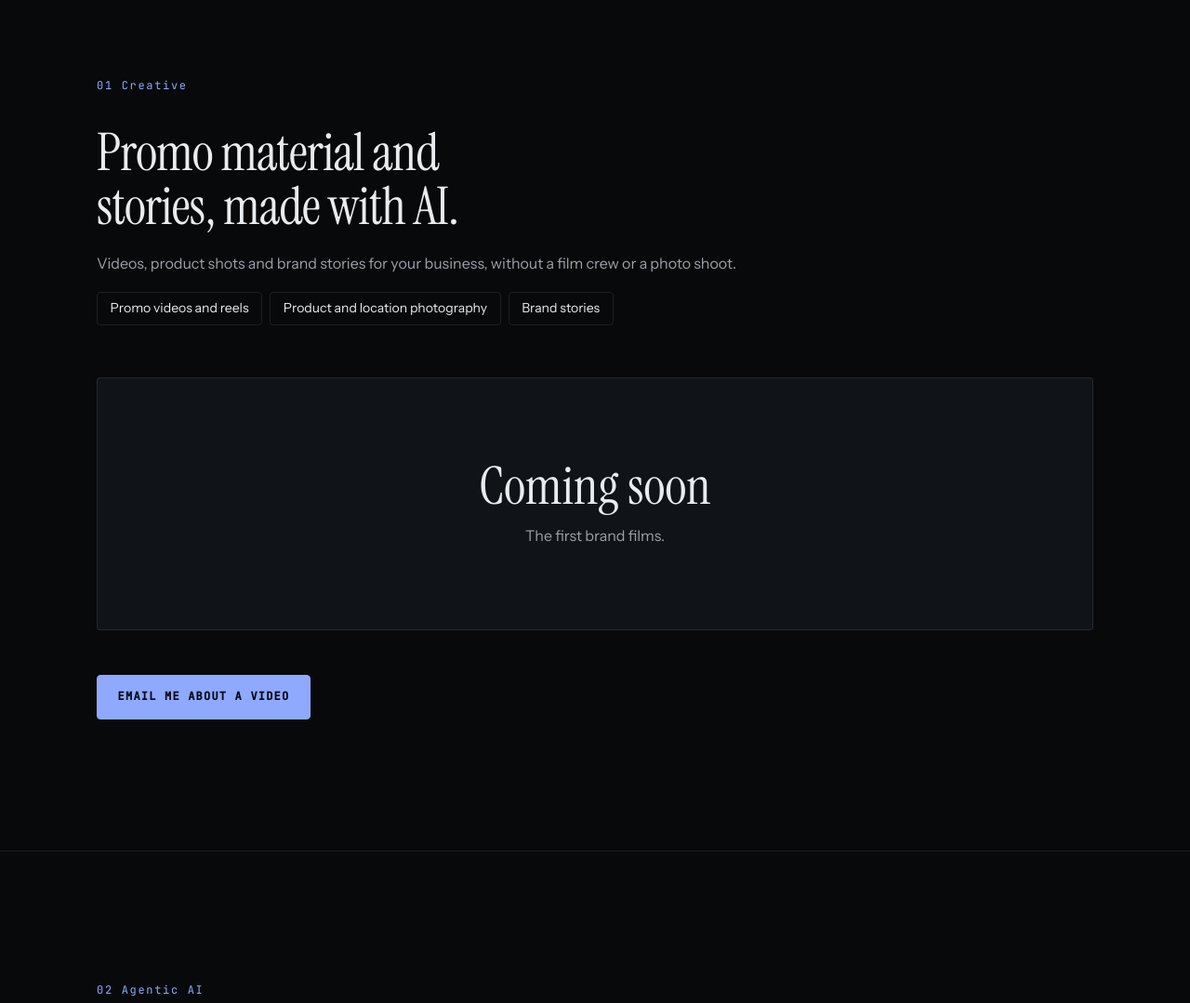
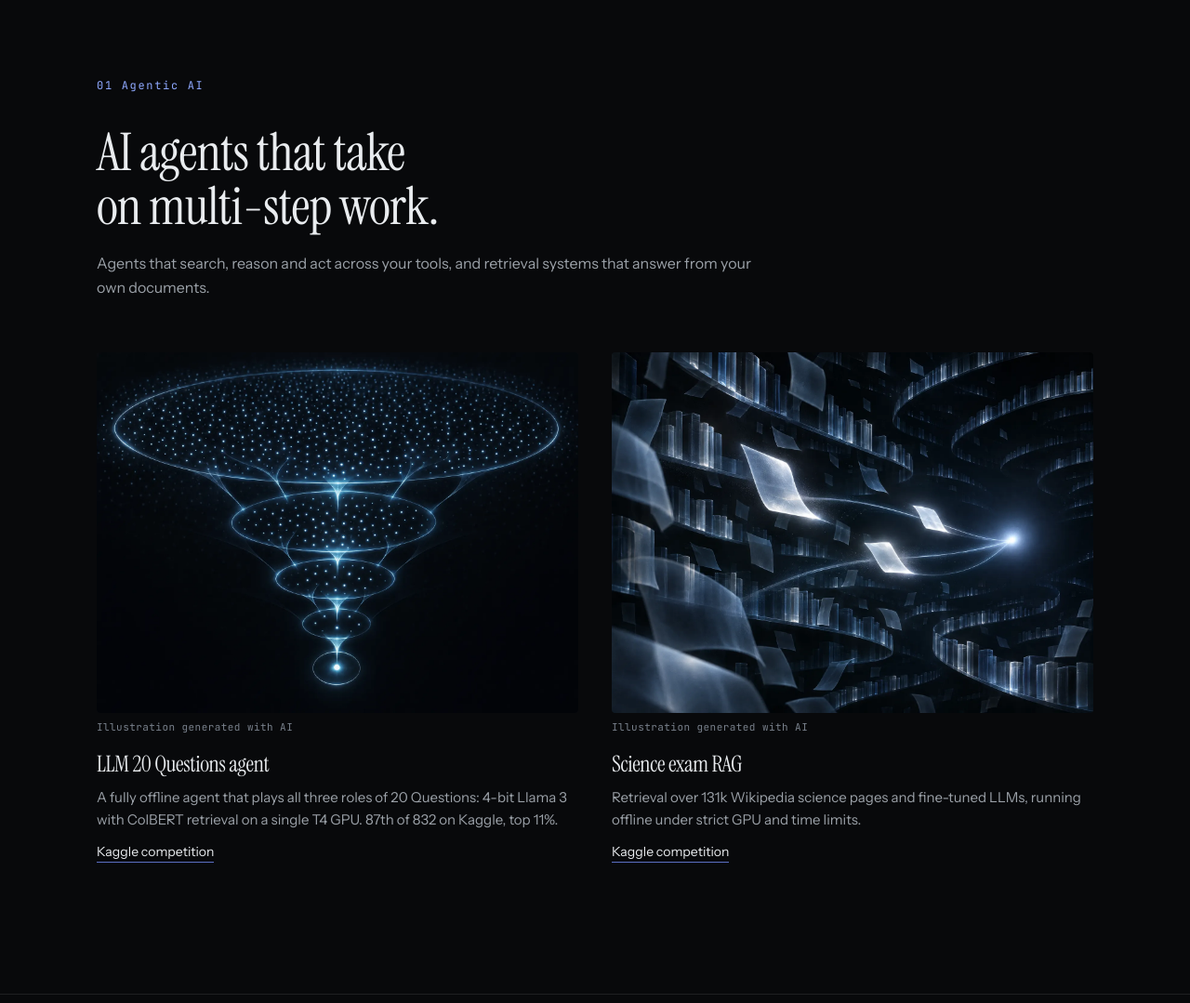
Before and after one commit to viktorcikojevic/luna-ai-lab-website, a plain HTML site: page index.html in a window 1280 px wide. Shown: the part 860-1939 px from the top of the page at 93% size. Drawn offline with Linux system fonts and the light colour scheme.

Commit message:
Remove the Creative section until the films are ready
Drops the section, its nav link, the Coming soon panel and their styles,
renumbers Agentic AI and Deep learning research to 01 and 02, and takes
promo videos out of the lede, the meta descriptions and the social image.

Co-Authored-By: Claude Opus 5.5 <noreply@anthropic.com>

```diff
--- a/index.html
+++ b/index.html
@@ -4,7 +4,7 @@
 <meta charset="utf-8">
 <meta name="viewport" content="width=device-width, initial-scale=1">
 <title>Luna AI Lab. Generative AI, AI agents and deep learning research</title>
-<meta name="description" content="Luna AI Lab is the studio of Viktor Cikojević, PhD, in Split, Croatia. AI-generated promo videos and imagery, AI agents, and custom deep learning models trained from scratch.">
+<meta name="description" content="Luna AI Lab is the studio of Viktor Cikojević, PhD, in Split, Croatia. AI agents and custom deep learning models trained from scratch.">
 <link rel="canonical" href="https://luna-ai-lab.com/">
 <meta name="theme-color" content="#08090b">
 <meta name="author" content="Viktor Cikojević">
@@ -13,13 +13,13 @@
 <meta property="og:url" content="https://luna-ai-lab.com/">
 <meta property="og:site_name" content="Luna AI Lab">
 <meta property="og:title" content="Luna AI Lab. Generative AI, AI agents and deep learning research">
-<meta property="og:description" content="Luna AI Lab is the studio of Viktor Cikojević, PhD, in Split, Croatia. AI-generated promo videos and imagery, AI agents, and custom deep learning models trained from scratch.">
+<meta property="og:description" content="Luna AI Lab is the studio of Viktor Cikojević, PhD, in Split, Croatia. AI agents and custom deep learning models trained from scratch.">
 <meta property="og:image" content="https://luna-ai-lab.com/assets/og.jpg">
 <meta property="og:image:width" content="1200">
 <meta property="og:image:height" content="630">
 <meta name="twitter:card" content="summary_large_image">
 <meta name="twitter:title" content="Luna AI Lab. Generative AI, AI agents and deep learning research">
-<meta name="twitter:description" content="Luna AI Lab is the studio of Viktor Cikojević, PhD, in Split, Croatia. AI-generated promo videos and imagery, AI agents, and custom deep learning models trained from scratch.">
+<meta name="twitter:description" content="Luna AI Lab is the studio of Viktor Cikojević, PhD, in Split, Croatia. AI agents and custom deep learning models trained from scratch.">
 <meta name="twitter:image" content="https://luna-ai-lab.com/assets/og.jpg">
 
 <link rel="icon" href="/assets/favicon.svg" type="image/svg+xml">
@@ -43,7 +43,6 @@
     </a>
     <nav aria-label="Primary">
       <ul class="nav__links">
-        <li class="nav__anchor"><a href="#creative">Creative</a></li>
         <li class="nav__anchor"><a href="#agents">Agentic AI</a></li>
         <li class="nav__anchor"><a href="#research">Research</a></li>
         <li><a href="/viktor/">CV</a></li>
@@ -61,7 +60,7 @@
     <h1 class="display">I help companies grow with generative AI and AI agents.</h1>
     <p class="lede hero__lede">
       Luna AI Lab is the studio of Viktor Cikojević, PhD, in Split, Croatia.
-      I make promo videos and imagery with AI, build AI agents, and train deep learning models from scratch.
+      I build AI agents and train deep learning models from scratch.
     </p>
     <div class="hero__cta">
       <a class="btn btn--primary" href="mailto:viktor.cikojevic@luna-ai-lab.com?subject=Project%20enquiry">Email me</a>
@@ -74,30 +73,10 @@
   </div>
 </section>
 
-<section class="section offer" id="creative">
-  <div class="wrap">
-    <header class="offer__head">
-      <p class="eyebrow">01 Creative</p>
-      <h2 class="h2">Promo material and stories, made with AI.</h2>
-      <p class="prose">Videos, product shots and brand stories for your business, without a film crew or a photo shoot.</p>
-      <ul class="offer__list">
-        <li>Promo videos and reels</li>
-        <li>Product and location photography</li>
-        <li>Brand stories</li>
-      </ul>
-    </header>
-    <div class="soon">
-      <p class="soon__label">Coming soon</p>
-      <p class="soon__text">The first brand films.</p>
-    </div>
-    <p class="offer__cta"><a class="btn btn--primary" href="mailto:viktor.cikojevic@luna-ai-lab.com?subject=Project%20enquiry">Email me about a video</a></p>
-  </div>
-</section>
-
 <section class="section offer" id="agents">
   <div class="wrap">
     <header class="offer__head">
-      <p class="eyebrow">02 Agentic AI</p>
+      <p class="eyebrow">01 Agentic AI</p>
       <h2 class="h2">AI agents that take on multi-step work.</h2>
       <p class="prose">Agents that search, reason and act across your tools, and retrieval systems that answer from your own documents.</p>
     </header>
@@ -127,7 +106,7 @@
 <section class="section offer" id="research">
   <div class="wrap">
     <header class="offer__head">
-      <p class="eyebrow">03 Deep learning research</p>
+      <p class="eyebrow">02 Deep learning research</p>
       <h2 class="h2">Custom models, trained from scratch.</h2>
       <p class="prose">When off-the-shelf AI is not enough, I design, train and deploy deep learning models for the problem.</p>
     </header>
@@ -221,7 +200,7 @@
   "legalName": "Luna AI Lab d.o.o.",
   "url": "https://luna-ai-lab.com/",
   "email": "viktor.cikojevic@luna-ai-lab.com",
-  "description": "Luna AI Lab is the studio of Viktor Cikojević, PhD, in Split, Croatia. AI-generated promo videos and imagery, AI agents, and custom deep learning models trained from scratch.",
+  "description": "Luna AI Lab is the studio of Viktor Cikojević, PhD, in Split, Croatia. AI agents and custom deep learning models trained from scratch.",
   "address": { "@type": "PostalAddress", "addressLocality": "Split", "addressCountry": "HR" },
   "sameAs": ["https://instagram.com/lunaailab"],
   "founder": {
--- a/styles.css
+++ b/styles.css
@@ -523,50 +523,6 @@ strong {
   margin-bottom: clamp(2.25rem, 5vw, 3.5rem);
 }
 
-.offer__list {
-  list-style: none;
-  display: flex;
-  flex-wrap: wrap;
-  gap: 0.5rem;
-}
-
-.offer__list li {
-  padding: 0.35rem 0.85rem;
-  border: 1px solid var(--border);
-  border-radius: var(--radius);
-  font-size: 0.875rem;
-  color: var(--text);
-}
-
-.offer__cta {
-  margin-top: clamp(2rem, 4vw, 3rem);
-}
-
-/* 9:16 and 16:9 at the same height: widths follow the aspect ratios. */
-.soon {
-  display: grid;
-  place-content: center;
-  gap: 0.75rem;
-  padding: clamp(3rem, 8vw, 5.5rem) 2rem;
-  text-align: center;
-  background: var(--surface);
-  border: 1px solid var(--border);
-  border-radius: var(--radius);
-}
-
-.soon__label {
-  margin: 0;
-  font-family: var(--font-display);
-  font-size: clamp(2rem, 5vw, 3.5rem);
-  line-height: 1;
-  color: var(--text);
-}
-
-.soon__text {
-  margin: 0;
-  color: var(--text-dim);
-}
-
 .cards {
   display: grid;
   gap: clamp(1.5rem, 3vw, 2.25rem);
```
Also changed, not shown: assets/og.jpg.
